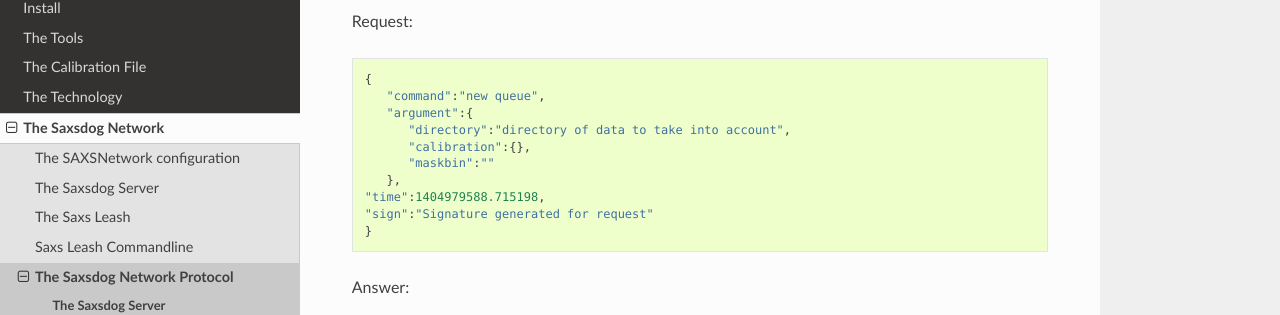
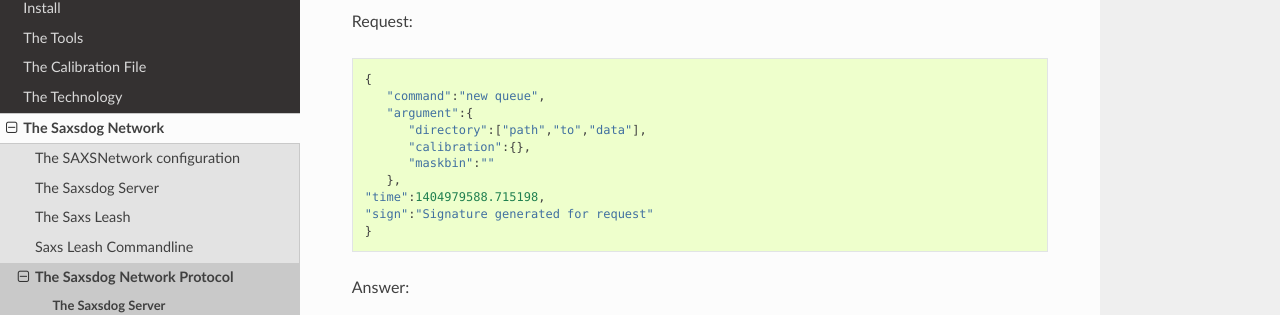
Before and after one commit to maxburian/SAXS_py3, a Sphinx documentation site: the page built from doc/SAXSProtocol.rst, in a window 1280 px wide and 900 px high, scrolled down 1971 px. Shown: the part 137-452 px from the top of the window. Built offline with Sphinx 7.4.7 and the Read the Docs theme 2.0.0, drawn with Linux system fonts in a browser that asks for light colours.

Commit message:
directory as array

```diff
--- a/doc/SAXSProtocol.rst
+++ b/doc/SAXSProtocol.rst
@@ -111,7 +111,7 @@ Request:
       {
          "command":"new queue",
          "argument":{
-            "directory":"directory of data to take into account",
+            "directory":["path","to","data"],
             "calibration":{},
             "maskbin":""
          },
```
